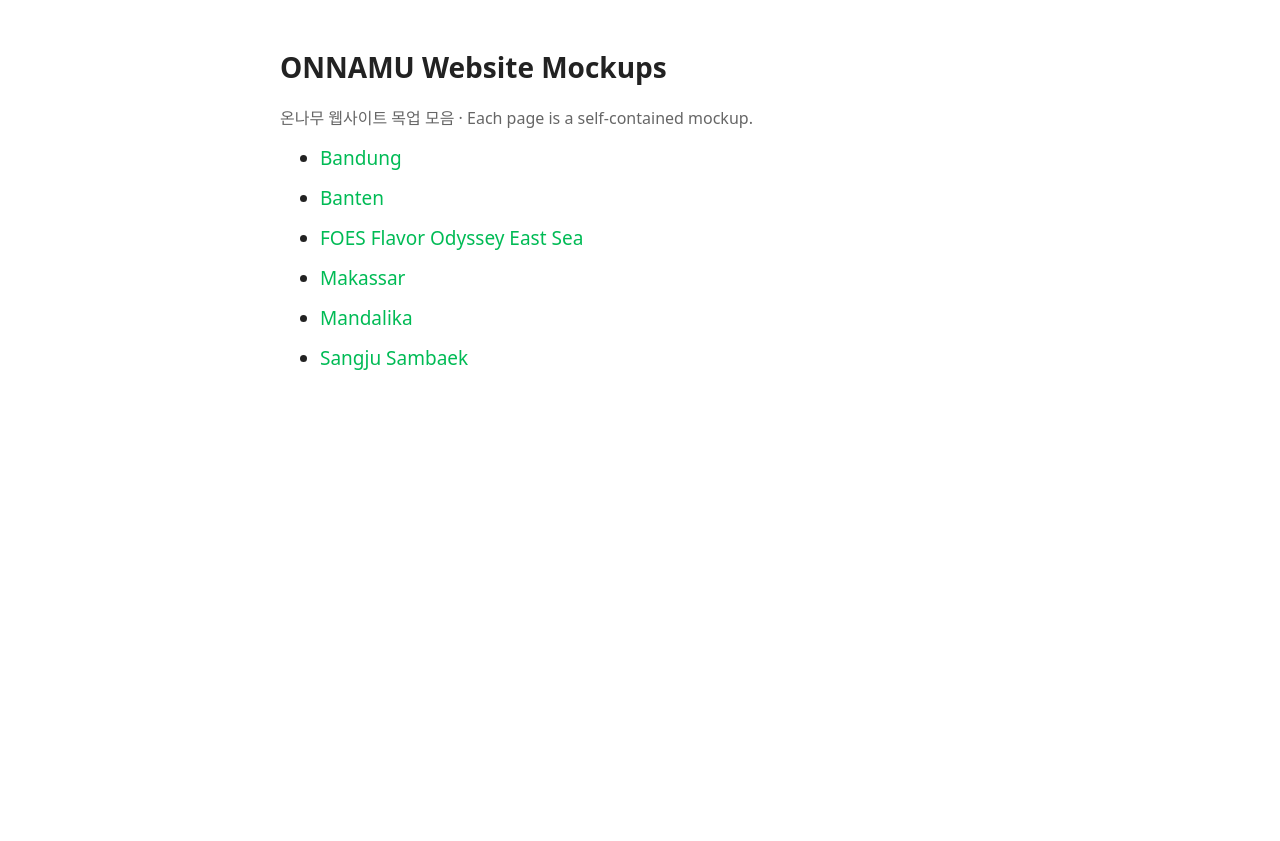
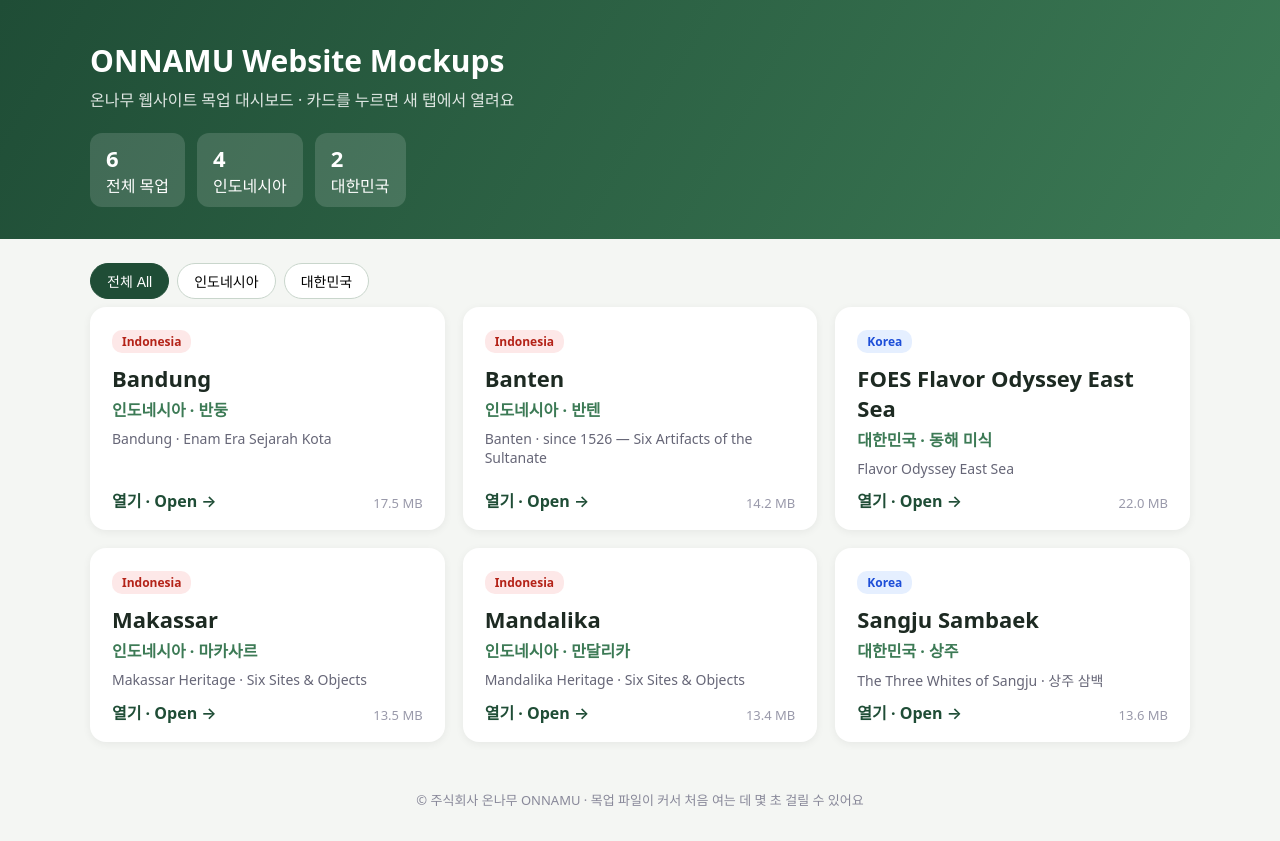
Before and after one commit to onnamu/website-mockups, a plain HTML site: page index.html in a window 1280 px wide. Before the commit the page ends 800 px from the top, so only its background shows below. Drawn offline with Linux system fonts and the light colour scheme.

Commit message:
Add files via upload

```diff
--- a/index.html
+++ b/index.html
@@ -1,16 +1,69 @@
 <!doctype html>
 <html lang="ko"><head><meta charset="utf-8"><meta name="viewport" content="width=device-width,initial-scale=1">
-<title>ONNAMU Website Mockups</title>
-<style>body{font-family:system-ui,sans-serif;max-width:720px;margin:48px auto;padding:0 20px;color:#222}h1{font-size:28px}li{margin:14px 0;font-size:19px}a{color:#0b5;text-decoration:none}a:hover{text-decoration:underline}p{color:#666}</style>
-</head><body>
-<h1>ONNAMU Website Mockups</h1>
-<p>온나무 웹사이트 목업 모음 · Each page is a self-contained mockup.</p>
-<ul>
-    <li><a href="Bandung-website%20mockups.html">Bandung</a></li>
-    <li><a href="Banten-website%20mockups.html">Banten</a></li>
-    <li><a href="FOES%20Flavor%20Odyssey%20East%20Sea-website%20mockups.html">FOES Flavor Odyssey East Sea</a></li>
-    <li><a href="Makassar-website%20mockups.html">Makassar</a></li>
-    <li><a href="Mandalika-website%20mockups.html">Mandalika</a></li>
-    <li><a href="Sangju%20Sambaek-website%20mockups.html">Sangju Sambaek</a></li>
-</ul>
-</body></html>
+<title>ONNAMU Website Mockups Dashboard</title>
+<style>
+*{box-sizing:border-box}body{margin:0;font-family:system-ui,-apple-system,"Noto Sans KR",sans-serif;background:#f4f6f3;color:#1d2a22}
+header{background:linear-gradient(120deg,#1f4d36,#3c7a55);color:#fff;padding:40px 24px 32px}
+.wrap{max-width:1100px;margin:0 auto}h1{margin:0 0 6px;font-size:30px}header p{margin:0;opacity:.85}
+.stats{display:flex;gap:12px;margin-top:22px;flex-wrap:wrap}.stat{background:rgba(255,255,255,.14);border-radius:12px;padding:10px 16px}.stat b{font-size:22px;display:block}
+.bar{display:flex;gap:8px;margin:24px 0 8px;flex-wrap:wrap}.bar button{border:1px solid #c9d6cc;background:#fff;border-radius:20px;padding:7px 16px;cursor:pointer;font-size:14px}.bar button.on{background:#1f4d36;color:#fff;border-color:#1f4d36}
+.grid{display:grid;grid-template-columns:repeat(auto-fill,minmax(300px,1fr));gap:18px;padding-bottom:48px}
+.card{position:relative;display:block;background:#fff;border-radius:16px;padding:22px 22px 52px;text-decoration:none;color:inherit;box-shadow:0 2px 8px rgba(0,0,0,.06);transition:.15s}
+.card:hover{transform:translateY(-3px);box-shadow:0 8px 22px rgba(0,0,0,.12)}
+.card h2{margin:12px 0 4px;font-size:22px}.ko{margin:0;color:#3c7a55;font-weight:600}.t{color:#667;font-size:14px;margin:8px 0 0}
+.tag{font-size:12px;padding:3px 10px;border-radius:10px;font-weight:600}.indonesia{background:#fde8e8;color:#b42318}.korea{background:#e5efff;color:#1d4ed8}
+.go{position:absolute;left:22px;bottom:18px;color:#1f4d36;font-weight:600}.sz{position:absolute;right:22px;bottom:18px;color:#99a;font-size:13px}
+footer{text-align:center;color:#889;font-size:13px;padding:0 0 32px}
+</style></head><body>
+<header><div class="wrap"><h1>ONNAMU Website Mockups</h1><p>온나무 웹사이트 목업 대시보드 · 카드를 누르면 새 탭에서 열려요</p>
+<div class="stats"><div class="stat"><b>6</b>전체 목업</div><div class="stat"><b>4</b>인도네시아</div><div class="stat"><b>2</b>대한민국</div></div></div></header>
+<main class="wrap">
+<div class="bar"><button class="on" data-f="all">전체 All</button><button data-f="Indonesia">인도네시아</button><button data-f="Korea">대한민국</button></div>
+<div class="grid">
+<a class="card" data-c="Indonesia" href="Bandung-website%20mockups.html" target="_blank" rel="noopener">
+  <span class="tag indonesia">Indonesia</span>
+  <h2>Bandung</h2>
+  <p class="ko">인도네시아 · 반둥</p>
+  <p class="t">Bandung · Enam Era Sejarah Kota</p>
+  <span class="go">열기 · Open →</span><span class="sz">17.5 MB</span>
+</a>
+<a class="card" data-c="Indonesia" href="Banten-website%20mockups.html" target="_blank" rel="noopener">
+  <span class="tag indonesia">Indonesia</span>
+  <h2>Banten</h2>
+  <p class="ko">인도네시아 · 반텐</p>
+  <p class="t">Banten · since 1526 — Six Artifacts of the Sultanate</p>
+  <span class="go">열기 · Open →</span><span class="sz">14.2 MB</span>
+</a>
+<a class="card" data-c="Korea" href="FOES%20Flavor%20Odyssey%20East%20Sea-website%20mockups.html" target="_blank" rel="noopener">
+  <span class="tag korea">Korea</span>
+  <h2>FOES Flavor Odyssey East Sea</h2>
+  <p class="ko">대한민국 · 동해 미식</p>
+  <p class="t">Flavor Odyssey East Sea</p>
+  <span class="go">열기 · Open →</span><span class="sz">22.0 MB</span>
+</a>
+<a class="card" data-c="Indonesia" href="Makassar-website%20mockups.html" target="_blank" rel="noopener">
+  <span class="tag indonesia">Indonesia</span>
+  <h2>Makassar</h2>
+  <p class="ko">인도네시아 · 마카사르</p>
+  <p class="t">Makassar Heritage · Six Sites &amp; Objects</p>
+  <span class="go">열기 · Open →</span><span class="sz">13.5 MB</span>
+</a>
+<a class="card" data-c="Indonesia" href="Mandalika-website%20mockups.html" target="_blank" rel="noopener">
+  <span class="tag indonesia">Indonesia</span>
+  <h2>Mandalika</h2>
+  <p class="ko">인도네시아 · 만달리카</p>
+  <p class="t">Mandalika Heritage · Six Sites &amp; Objects</p>
+  <span class="go">열기 · Open →</span><span class="sz">13.4 MB</span>
+</a>
+<a class="card" data-c="Korea" href="Sangju%20Sambaek-website%20mockups.html" target="_blank" rel="noopener">
+  <span class="tag korea">Korea</span>
+  <h2>Sangju Sambaek</h2>
+  <p class="ko">대한민국 · 상주</p>
+  <p class="t">The Three Whites of Sangju · 상주 삼백</p>
+  <span class="go">열기 · Open →</span><span class="sz">13.6 MB</span>
+</a>
+</div></main>
+<footer>© 주식회사 온나무 ONNAMU · 목업 파일이 커서 처음 여는 데 몇 초 걸릴 수 있어요</footer>
+<script>
+document.querySelectorAll('.bar button').forEach(b=>b.onclick=()=>{document.querySelectorAll('.bar button').forEach(x=>x.classList.remove('on'));b.classList.add('on');const f=b.dataset.f;document.querySelectorAll('.card').forEach(c=>c.style.display=(f==='all'||c.dataset.c===f)?'':'none')});
+</script></body></html>
```
